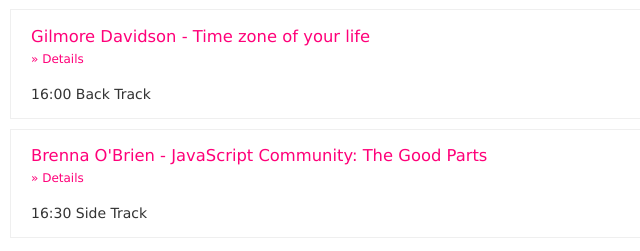
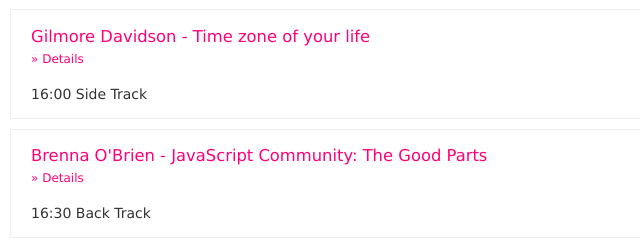
Before and after one commit to philnash/jsconf-schedule, a plain HTML site: page public/index.html in a window 1280 px wide. Shown: the part 3057-3308 px from the top of the page, 0-640 px from the left. Drawn offline with Linux system fonts and the light colour scheme.

Commit message:
Corrects rooms for final talks

```diff
--- a/public/index.html
+++ b/public/index.html
@@ -1080,7 +1080,7 @@
       <li class="session">
         <a href="#">
           <h3>Gilmore Davidson - Time zone of your life</h3>
-          <p><time>16:00</time> Back Track</p>
+          <p><time>16:00</time> Side Track</p>
           <div class="description">
             <p>Time zones – the undoing of many developers&rsquo; sense of sanity. Get them right and most likely your users won&rsquo;t even notice. Get them wrong and you can end up increasing racial tensions in the Middle East. As we embed ourselves further into this Brave New World of JS Everywhere, let us not forget the basic lessons from before JS existed. This talk will explain the oddities, pitfalls, and ever-changing nature of time zones, so that you may learn from my mistakes (I wasn&rsquo;t kidding about the Middle East bit).</p>
           </div>
@@ -1089,7 +1089,7 @@
       <li class="session">
         <a href="#">
           <h3>Brenna O'Brien -  JavaScript Community: The Good Parts</h3>
-          <p><time>16:30</time> Side Track</p>
+          <p><time>16:30</time> Back Track</p>
           <div class="description">
             <p>As front-end dev educator, my heart broke every time a student proclaimed &ldquo;I hate JavaScript.&rdquo;</p>
 
```
